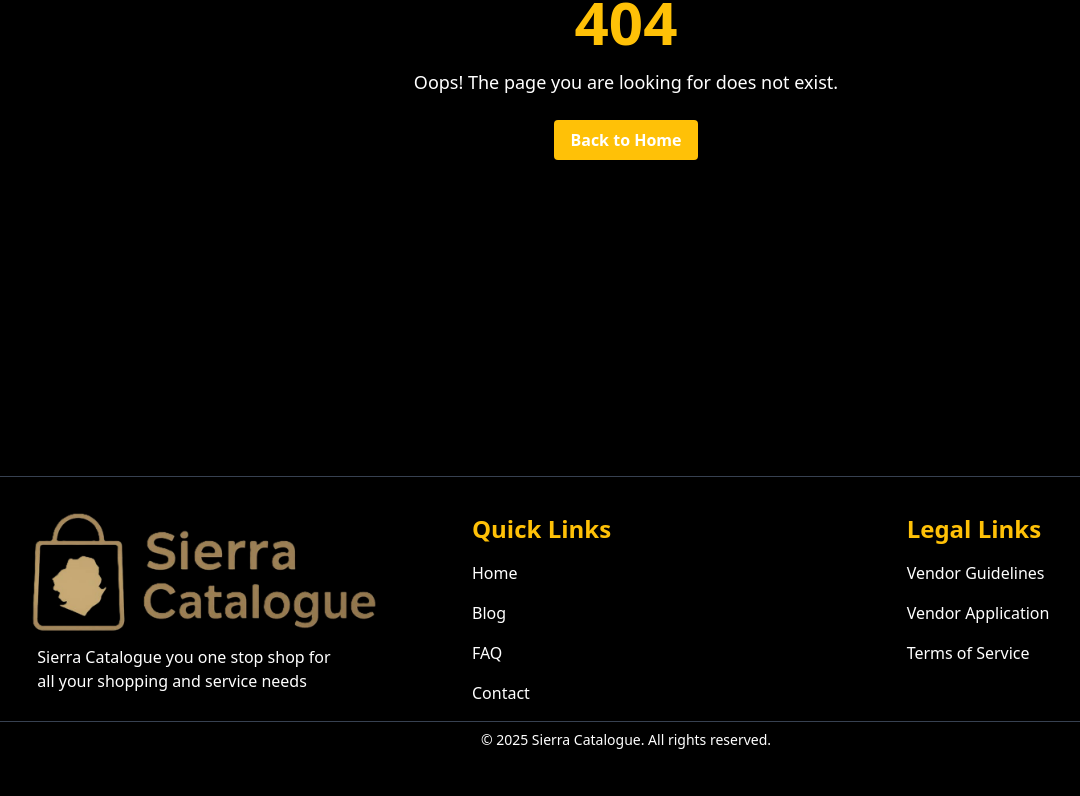
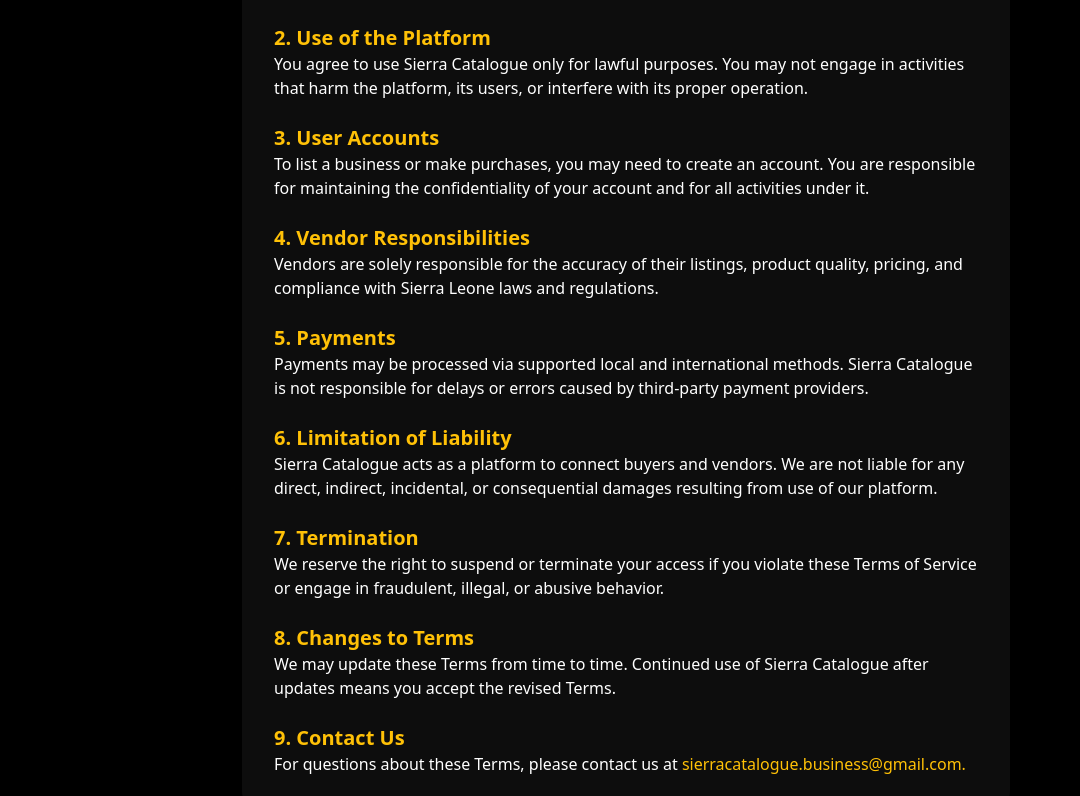
Before and after one commit to sierracataloguebusiness/frontend, a React (Vite) app: page /terms-of-service in a window 1280 px wide. Shown: the part 404-1200 px from the top of the page, without its empty margins (14-1094 px from the left). Built offline with nearby package versions, Linux system fonts and the light colour scheme.

Commit message:
TermOfService + VendorGuideline changes

```diff
--- a/src/App.jsx
+++ b/src/App.jsx
@@ -19,6 +19,7 @@
 import ScrollToTop from "./component/ScrollToTop.jsx";
 import FAQ from "./pages/FAQ.jsx";
 import ComingSoon from "./pages/ComingSoon.jsx";
+import TermsOfService from "./pages/TermsOfService.jsx";
 
 const App = () => {
   function Layout() {
@@ -60,6 +61,7 @@
         <Route path="/faq" element={<FAQ />} />
         <Route path="/vendor-guidelines" element={<VendorGuideline />} />
         <Route path="/vendor-application" element={<VendorApplicationForm />} />
+        <Route path="/terms-of-service" element={<TermsOfService />} />
         <Route
           path="/dashboard"
           element={<PrivateRoute children={<Dashboard />} />}
--- /dev/null
+++ b/src/pages/TermsOfService.jsx
@@ -0,0 +1,114 @@
+import React from "react";
+
+const TermsOfService = () => {
+  return (
+    <div className="min-h-screen p-8 flex justify-center">
+      <div className="bg-white/5 shadow-lg rounded-2xl p-8 my-20 max-w-3xl w-full space-y-6">
+        <h1 className="heading mb-6 text-center">Terms of Service</h1>
+        <p className="text-sm text-gray-400 text-center mb-12">
+          Last updated: 04/10/2025
+        </p>
+
+        <section>
+          <h2 className="text-xl font-bold text-primary-gold">
+            1. Acceptance of Terms
+          </h2>
+          <p>
+            By accessing and using Sierra Catalogue, you agree to comply with
+            these Terms of Service. If you do not agree, please discontinue use
+            of our platform immediately.
+          </p>
+        </section>
+
+        <section>
+          <h2 className="text-xl font-bold text-primary-gold">
+            2. Use of the Platform
+          </h2>
+          <p>
+            You agree to use Sierra Catalogue only for lawful purposes. You may
+            not engage in activities that harm the platform, its users, or
+            interfere with its proper operation.
+          </p>
+        </section>
+
+        <section>
+          <h2 className="text-xl font-bold text-primary-gold">
+            3. User Accounts
+          </h2>
+          <p>
+            To list a business or make purchases, you may need to create an
+            account. You are responsible for maintaining the confidentiality of
+            your account and for all activities under it.
+          </p>
+        </section>
+
+        <section>
+          <h2 className="text-xl font-bold text-primary-gold">
+            4. Vendor Responsibilities
+          </h2>
+          <p>
+            Vendors are solely responsible for the accuracy of their listings,
+            product quality, pricing, and compliance with Sierra Leone laws and
+            regulations.
+          </p>
+        </section>
+
+        <section>
+          <h2 className="text-xl font-bold text-primary-gold">5. Payments</h2>
+          <p>
+            Payments may be processed via supported local and international
+            methods. Sierra Catalogue is not responsible for delays or errors
+            caused by third-party payment providers.
+          </p>
+        </section>
+
+        <section>
+          <h2 className="text-xl font-bold text-primary-gold">
+            6. Limitation of Liability
+          </h2>
+          <p>
+            Sierra Catalogue acts as a platform to connect buyers and vendors.
+            We are not liable for any direct, indirect, incidental, or
+            consequential damages resulting from use of our platform.
+          </p>
+        </section>
+
+        <section>
+          <h2 className="text-xl font-bold text-primary-gold">
+            7. Termination
+          </h2>
+          <p>
+            We reserve the right to suspend or terminate your access if you
+            violate these Terms of Service or engage in fraudulent, illegal, or
+            abusive behavior.
+          </p>
+        </section>
+
+        <section>
+          <h2 className="text-xl font-bold text-primary-gold">
+            8. Changes to Terms
+          </h2>
+          <p>
+            We may update these Terms from time to time. Continued use of Sierra
+            Catalogue after updates means you accept the revised Terms.
+          </p>
+        </section>
+
+        <section>
+          <h2 className="text-xl font-bold text-primary-gold">9. Contact Us</h2>
+          <p>
+            For questions about these Terms, please contact us at{" "}
+            <a
+              href="mailto:sierracatalogue.business@gmail.com"
+              className="text-primary-gold hover:underline"
+            >
+              sierracatalogue.business@gmail.com.
+            </a>
+          </p>
+        </section>
+      </div>
+    </div>
+  );
+};
+
+export default TermsOfService;
--- a/src/pages/vendor/VendorGuideline.jsx
+++ b/src/pages/vendor/VendorGuideline.jsx
@@ -77,11 +77,22 @@
           </h2>
           <p>For any questions during the MVP phase, reach out to:</p>
           <p className="mt-2">
-            <span className="font-semibold">Email:</span>{" "}
-            sierracatalogue.business@gmail.com
+            Email:{" "}
+            <a
+              href="mailto:sierracatalogue.business@gmail.com"
+              className="text-primary-gold hover:underline"
+            >
+              sierracatalogue.business@gmail.com
+            </a>{" "}
           </p>
           <p>
-            <span className="font-semibold">Phone:</span> +232 (76) 325 542
+            Email:{" "}
+            <a
+              href="tel:+23276325542"
+              className="text-primary-gold hover:underline"
+            >
+              +232 (76) 325 542
+            </a>{" "}
           </p>
         </section>
         <div className="text-center mt-8">
```
